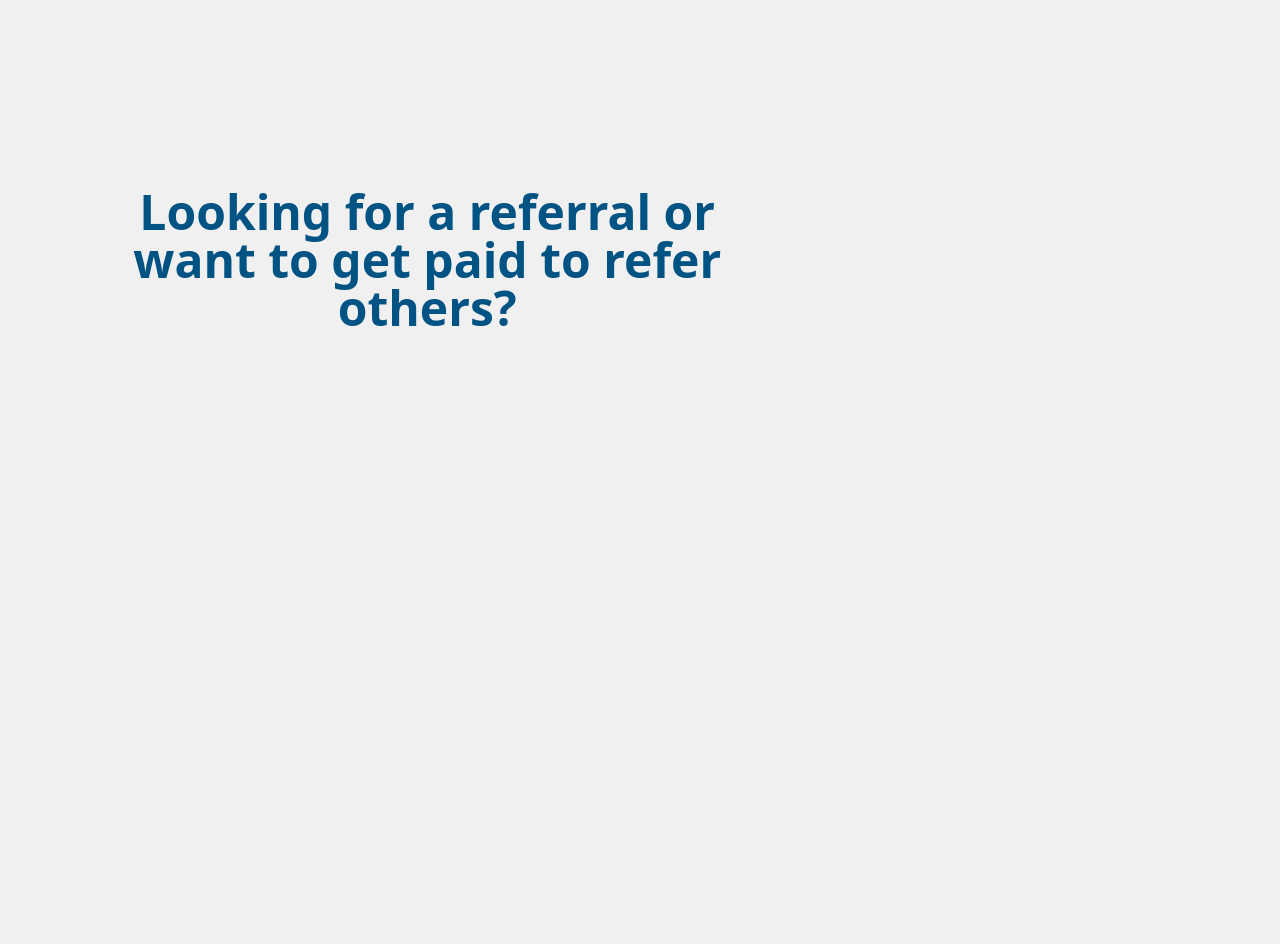
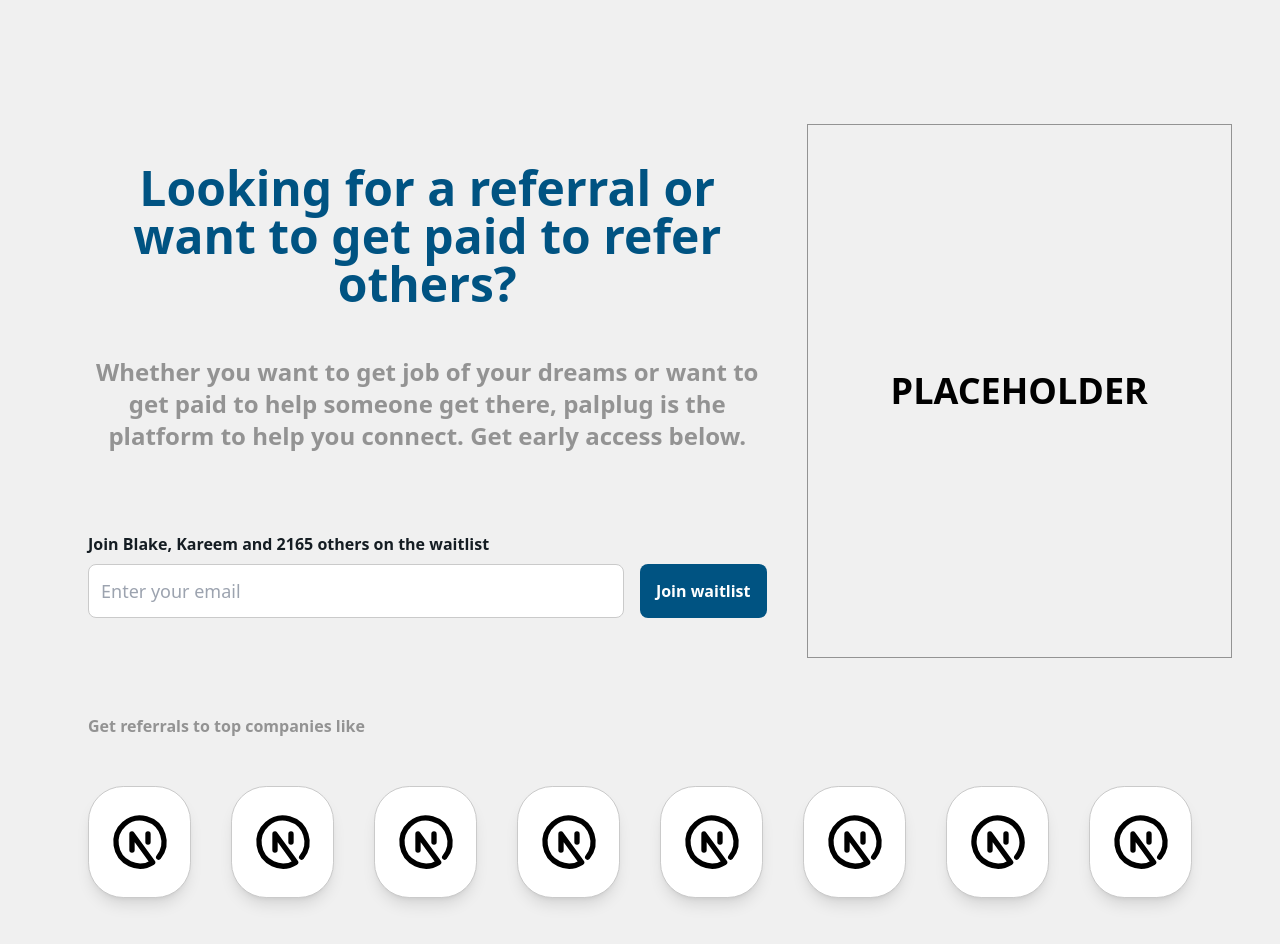
Before and after one commit to Azeddev28/pal_temp, a Next.js app: page / in a window 1280 px wide. Shown: the part 100-1044 px from the top of the page. Before the commit the page ends 800 px from the top, so only its background shows below. Built offline with nearby package versions, Linux system fonts and the light colour scheme.

Commit message:
feat: added initial components

```diff
--- /dev/null
+++ b/src/Icons/NextJS.jsx
@@ -0,0 +1,18 @@
+const NextJS = ({ width, height, ...props }) => (
+  <svg
+    {...props}
+    xmlns="http://www.w3.org/2000/svg"
+    viewBox="0 0 24 24"
+    stroke-width="2"
+    stroke="currentColor"
+    fill="none"
+    stroke-linecap="round"
+    stroke-linejoin="round"
+  >
+    <path stroke="none" d="M0 0h24v24H0z" fill="none" />
+    <path d="M9 15v-6l7.745 10.65a9 9 0 1 1 2.255 -1.993" />
+    <path d="M15 12v-3" />
+  </svg>
+);
+
+export default NextJS;
--- /dev/null
+++ b/src/Icons/index.jsx
@@ -0,0 +1,3 @@
+import { default as NextJSIcon } from './NextJS';
+
+export { NextJSIcon };
--- /dev/null
+++ b/src/components/Button/index.jsx
@@ -0,0 +1,10 @@
+const Button = ({ children, ...props }) => (
+  <button
+    {...props}
+    className="bg-brandBlue hover:bg-hoverBlue text-white text-base px-4 py-2 whitespace-nowrap rounded-lg transition-colors duration-200 font-semibold"
+  >
+    {children}
+  </button>
+);
+
+export { Button };
--- /dev/null
+++ b/src/components/Input/index.jsx
@@ -0,0 +1,9 @@
+const Input = ({ style, ...props }) => (
+  <input
+    {...props}
+    style={{ ...style, width: style?.width ?? '100%' }}
+    className="border border-solid border-grey10 rounded-lg p-3 outline-none text-lg font-normal"
+  />
+);
+
+export { Input };
--- a/src/pages/index.js
+++ /dev/null
@@ -1,14 +0,0 @@
-export default function Home() {
-  return (
-    <div>
-      <div className="flex flex-row w-auto py-60 px-12" >
-        <div className="px-10 w-[64rem]">
-          <h1 className="mb-4 text-5xl body-font font-poppins text-center font-semibold  text-brandBlue dark:text-brandBlue">
-              Looking for a referral or want to get paid to refer others?
-          </h1>
-        </div>
-        <div className="basis-1/2"></div>
-      </div>
-    </div>
-  );
-}
--- /dev/null
+++ b/src/pages/index.jsx
@@ -0,0 +1,74 @@
+import { NextJSIcon } from '@/Icons';
+import { Button } from '@/components/Button';
+import { Input } from '@/components/Input';
+// import VercelIcon from '../../public/vercel.svg';
+
+export default function Home() {
+  return (
+    <div className="px-12 font-semibold">
+      <div className="py-44">
+        <div className="flex flex-row w-auto mb-14">
+          <div className="px-10 w-[64rem] body-font flex flex-col font-poppins py-10">
+            <div className="mb-8 text-center">
+              <h1 className="mb-4 text-5xl   text-brandBlue dark:text-brandBlue">
+                Looking for a referral or want to get paid to refer others?
+              </h1>
+            </div>
+            <div className="mb-20 text-center">
+              <h4 className="text-grey20 text-2xl">
+                Whether you want to get job of your dreams or want to get paid
+                to help someone get there, palplug is the platform to help you
+                connect. Get early access below.
+              </h4>
+            </div>
+            <div className="flex flex-col gap-2">
+              <p className="text-black font-semibold">
+                Join Blake, Kareem and 2165 others on the waitlist
+              </p>
+              <div className="flex gap-4">
+                <Input type="text" placeholder="Enter your email" />
+                <Button>Join waitlist</Button>
+              </div>
+            </div>
+          </div>
+          <div className="basis-1/2 flex">
+            {/* Temporary */}
+            <div className="flex items-center justify-center flex-auto font-bold text-4xl border border-solid border-grey20">
+              PLACEHOLDER
+            </div>
+          </div>
+        </div>
+        <div className="flex flex-col gap-12 px-10">
+          <p className="text-grey20">Get referrals to top companies like</p>
+          <div className="flex flex-row gap-10 items-center justify-center">
+            {/* Temporary Social Icons placeholders */}
+            <div className="rounded-[2.2rem] w-28 h-28 border border-solid border-grey10 bg-white shadow-lg flex items-center justify-center">
+              <NextJSIcon className="w-16 h-16" />
+            </div>
+            <div className="rounded-[2.2rem] w-28 h-28 border border-solid border-grey10 bg-white shadow-lg flex items-center justify-center">
+              <NextJSIcon className="w-16 h-16" />
+            </div>
+            <div className="rounded-[2.2rem] w-28 h-28 border border-solid border-grey10 bg-white shadow-lg flex items-center justify-center">
+              <NextJSIcon className="w-16 h-16" />
+            </div>
+            <div className="rounded-[2.2rem] w-28 h-28 border border-solid border-grey10 bg-white shadow-lg flex items-center justify-center">
+              <NextJSIcon className="w-16 h-16" />
+            </div>
+            <div className="rounded-[2.2rem] w-28 h-28 border border-solid border-grey10 bg-white shadow-lg flex items-center justify-center">
+              <NextJSIcon className="w-16 h-16" />
+            </div>
+            <div className="rounded-[2.2rem] w-28 h-28 border border-solid border-grey10 bg-white shadow-lg flex items-center justify-center">
+              <NextJSIcon className="w-16 h-16" />
+            </div>
+            <div className="rounded-[2.2rem] w-28 h-28 border border-solid border-grey10 bg-white shadow-lg flex items-center justify-center">
+              <NextJSIcon className="w-16 h-16" />
+            </div>
+            <div className="rounded-[2.2rem] w-28 h-28 border border-solid border-grey10 bg-white shadow-lg flex items-center justify-center">
+              <NextJSIcon className="w-16 h-16" />
+            </div>
+          </div>
+        </div>
+      </div>
+    </div>
+  );
+}
```
Also changed, not shown: 1 other file (tests, documents, lock files or other folders).
